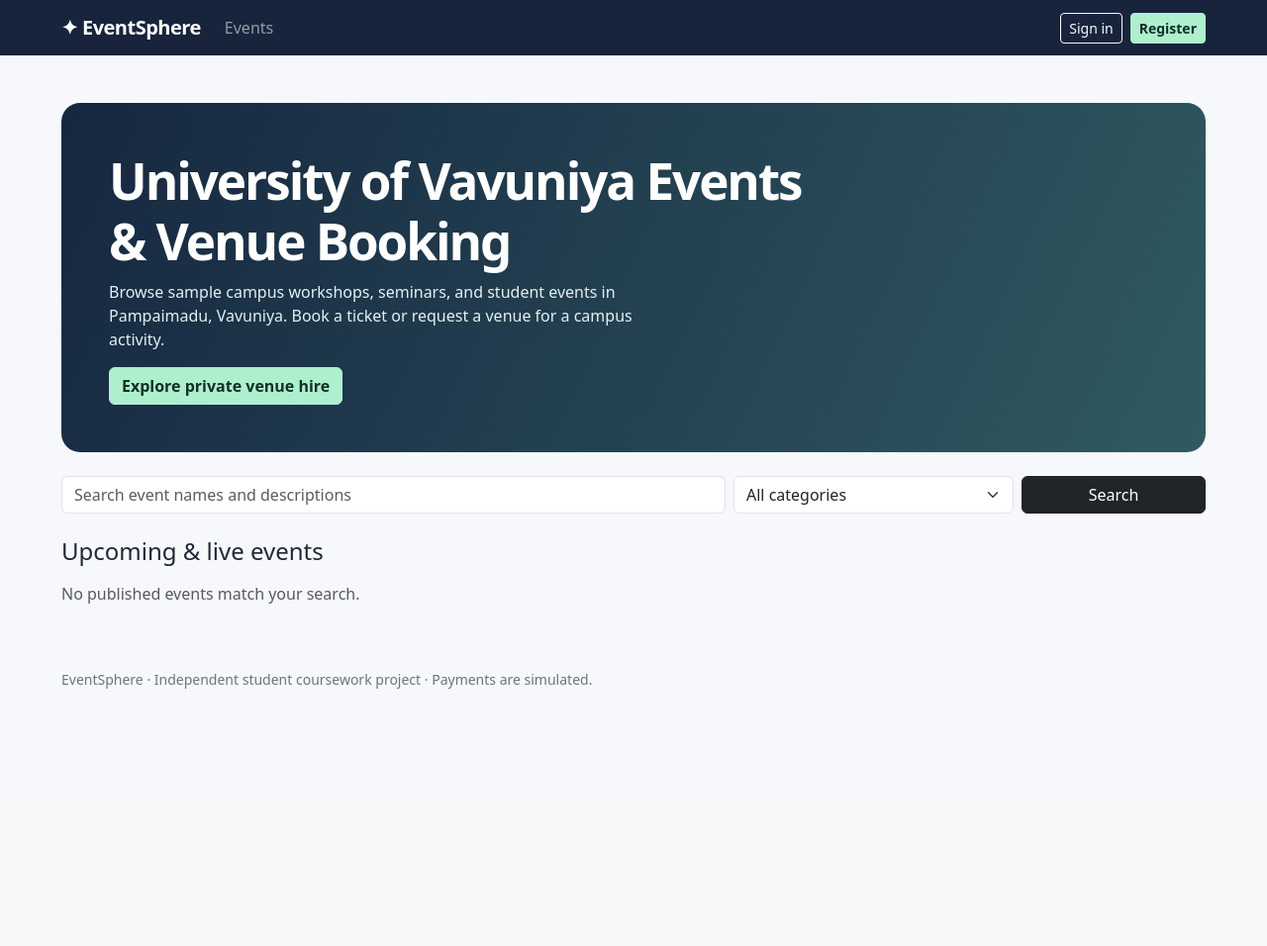
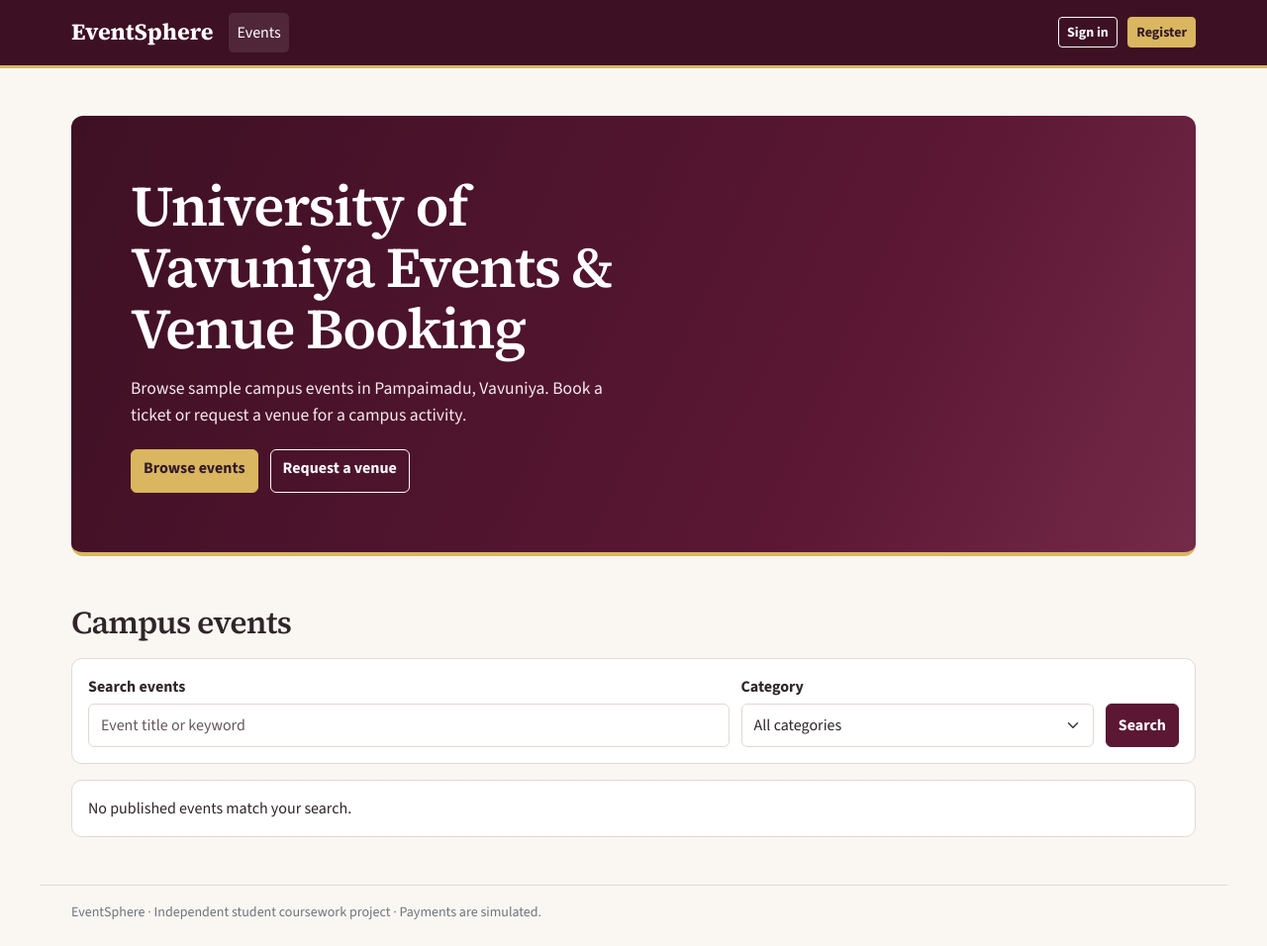
Before and after one commit to vishnu-tharan/EventSphere, a FastAPI app: page / in a window 1280 px wide. Shown: the whole page at 99% size. Before the commit the page ends 696 px from the top, so only its background shows below. Run offline with FastAPI, Linux system fonts and the light colour scheme.

Commit message:
Apply campus theme

```diff
--- a/static/style.css
+++ b/static/style.css
@@ -1,17 +1,173 @@
-:root{--navy:#17243c;--mint:#aef0ce;--bg:#f6f8fb}
-body{background:var(--bg);color:#1f2937;min-height:100vh}
-.site-wrap{max-width:1180px}
-.bg-navy{background:var(--navy)}
-.navbar-brand{letter-spacing:-.5px}
-.btn-mint{background:var(--mint);color:#123025;border:1px solid var(--mint);font-weight:700}
-.hero{background:linear-gradient(115deg,#162740,#305a61);color:white;border-radius:19px}
-.hero h1{max-width:700px;font-size:clamp(2rem,4vw,3.6rem);font-weight:800;letter-spacing:-.04em}
-.hero p{max-width:570px;color:#e4f0f2}
-.eyebrow{font-size:.8rem;letter-spacing:.18em;font-weight:800;color:#aef0ce;margin-bottom:14px}
-.card{border:1px solid #e2e8f0;border-radius:13px;box-shadow:0 1px 4px rgba(20,35,57,.04)}
-.event-card{overflow:hidden}.venue-img{height:165px;object-fit:cover}.event-placeholder{height:155px;background:linear-gradient(135deg,#e2eaf5,#c9eee3);display:grid;place-items:center;font-size:4.5rem;color:#246159}
-.category-pill{background:#ddf4e9;color:#236449;border-radius:999px;padding:4px 10px;font-size:.75rem;font-weight:800}
-.ticket-image{max-width:170px}.ticket-image img{max-width:100%;border:1px solid #e2e8f0;border-radius:7px;background:white}
-.code-small{word-break:break-all;font-size:.7rem}.log-table pre{white-space:pre-wrap;word-break:break-word;max-width:480px}
-.log-table td{max-width:480px}.form-label{font-weight:600}
-@media(max-width:375px){.hero{padding:22px!important}.site-wrap{padding-left:12px;padding-right:12px}.hero h1{font-size:1.9rem}}
+:root {
+  --maroon: #5b1734;
+  --maroon-dark: #3e1024;
+  --gold: #d9b65f;
+  --gold-light: #fbefd1;
+  --ivory: #faf7f2;
+  --ink: #30252a;
+  --muted: #65585d;
+  --border: #e3d7d2;
+  --bs-body-font-family: "Source Sans 3", system-ui, sans-serif;
+  --bs-body-color: var(--ink);
+  --bs-body-bg: var(--ivory);
+  --bs-secondary-color: var(--muted);
+  --bs-border-color: var(--border);
+  --bs-link-color-rgb: 91, 23, 52;
+  --bs-link-hover-color-rgb: 62, 16, 36;
+}
+
+body { display: flex; flex-direction: column; min-height: 100vh; }
+main { flex: 1; }
+.site-wrap { max-width: 1200px; padding-inline: clamp(1rem, 3vw, 2rem); }
+h1, h2, h3, .h2, .h4, .h5 {
+  font-family: "Source Serif 4", Georgia, serif;
+  font-weight: 600;
+  letter-spacing: -.025em;
+  overflow-wrap: anywhere;
+}
+a, button, input, select, textarea { scroll-margin-block: 1rem; }
+:focus-visible {
+  outline: 3px solid #946815;
+  outline-offset: 3px;
+}
+.skip-link {
+  position: absolute;
+  inset: .5rem auto auto .5rem;
+  padding: .6rem 1rem;
+  background: white;
+  z-index: 2;
+}
+.site-nav {
+  background: var(--maroon-dark);
+  border-bottom: 3px solid var(--gold);
+  padding-block: .65rem;
+  --bs-navbar-color: #f3e6eb;
+  --bs-navbar-hover-color: #fff;
+  --bs-navbar-brand-color: #fff;
+}
+.site-nav .navbar-brand {
+  font-family: "Source Serif 4", Georgia, serif;
+  font-size: 1.45rem;
+  font-weight: 700;
+}
+.site-nav .nav-link { border-radius: .3rem; padding-inline: .65rem; }
+.site-nav .nav-link:hover, .site-nav .nav-link[aria-current] {
+  background: #ffffff18;
+  color: #fff;
+}
+.site-nav .navbar-text { color: #f3e6eb; overflow-wrap: anywhere; }
+.nav-account { display: flex; flex-wrap: wrap; align-items: center; gap: .65rem; }
+.site-nav :focus-visible, .hero :focus-visible { outline-color: var(--gold); }
+.site-nav .navbar-toggler { min-height: 44px; min-width: 44px; }
+.site-wrap footer, footer.site-wrap { border-top: 1px solid var(--border); padding-top: 1rem; }
+.btn { font-weight: 650; }
+.btn-dark {
+  --bs-btn-bg: var(--maroon);
+  --bs-btn-border-color: var(--maroon);
+  --bs-btn-hover-bg: var(--maroon-dark);
+  --bs-btn-hover-border-color: var(--maroon-dark);
+  --bs-btn-active-bg: var(--maroon-dark);
+  --bs-btn-active-border-color: var(--maroon-dark);
+  --bs-btn-disabled-bg: var(--maroon);
+  --bs-btn-disabled-border-color: var(--maroon);
+}
+.btn-outline-dark, .btn-outline-primary {
+  --bs-btn-color: var(--maroon);
+  --bs-btn-border-color: var(--maroon);
+  --bs-btn-hover-color: #fff;
+  --bs-btn-hover-bg: var(--maroon);
+  --bs-btn-hover-border-color: var(--maroon);
+  --bs-btn-active-color: #fff;
+  --bs-btn-active-bg: var(--maroon-dark);
+  --bs-btn-active-border-color: var(--maroon-dark);
+}
+.btn-gold {
+  --bs-btn-color: #32192a;
+  --bs-btn-bg: var(--gold);
+  --bs-btn-border-color: var(--gold);
+  --bs-btn-hover-color: #32192a;
+  --bs-btn-hover-bg: #efd28a;
+  --bs-btn-hover-border-color: #efd28a;
+  --bs-btn-active-color: #32192a;
+  --bs-btn-active-bg: #efd28a;
+  --bs-btn-active-border-color: #efd28a;
+}
+.form-control, .form-select { background-color: white; min-height: 44px; max-width: 100%; }
+.form-control:focus, .form-select:focus {
+  background-color: white;
+  border-color: #946815;
+  box-shadow: 0 0 0 .2rem #94681532;
+}
+.form-label { margin-bottom: .3rem; font-weight: 650; }
+.hero {
+  padding: clamp(1.5rem, 5vw, 3.75rem);
+  color: white;
+  background: linear-gradient(115deg, var(--maroon-dark), var(--maroon) 68%, #742a49);
+  border-bottom: 4px solid var(--gold);
+  border-radius: .75rem;
+}
+.hero h1 { max-width: 17ch; font-size: clamp(2rem, 4.5vw, 3.85rem); line-height: 1.08; }
+.hero p { max-width: 55ch; margin: 1rem 0 1.4rem; color: #f6e9ee; font-size: 1.1rem; }
+.hero-actions { display: flex; flex-wrap: wrap; gap: .75rem; }
+.hero-actions .btn, .event-search .btn { min-height: 44px; }
+.event-list { margin-top: clamp(1.75rem, 4vw, 3rem); }
+.event-search {
+  display: grid;
+  grid-template-columns: minmax(0, 1fr) minmax(10rem, .55fr) auto;
+  align-items: end;
+  gap: .75rem;
+  padding: 1rem;
+  margin: 1rem 0;
+  border: 1px solid var(--border);
+  border-radius: .65rem;
+  background: white;
+}
+.event-grid { display: grid; grid-template-columns: repeat(auto-fit, minmax(min(100%, 17.5rem), 1fr)); gap: 1rem; }
+.card {
+  --bs-card-bg: white;
+  --bs-card-border-color: var(--border);
+  --bs-card-border-radius: .65rem;
+  min-width: 0;
+  box-shadow: 0 2px 6px #3e102409;
+  overflow-wrap: anywhere;
+}
+.event-card { border-top: 3px solid var(--gold); overflow: hidden; }
+.event-card .card-body { display: flex; align-items: flex-start; flex-direction: column; padding: 1.15rem; }
+.event-card h3 { margin: .65rem 0 .35rem; }
+.venue-img { height: 165px; object-fit: cover; }
+.event-time { color: var(--maroon); font-weight: 650; margin-bottom: .3rem; }
+.event-venue { color: var(--muted); }
+.category-pill {
+  display: inline-block;
+  background: var(--gold-light);
+  color: #633e13;
+  border-radius: .3rem;
+  padding: .15rem .5rem;
+  font-size: .85rem;
+  font-weight: 700;
+}
+.empty-events { padding: 1rem; border: 1px solid var(--border); border-radius: .65rem; background: white; }
+.empty-events p:last-child { margin-bottom: 0; }
+.table { --bs-table-bg: white; }
+.table thead { --bs-table-bg: #f4e8eb; --bs-table-color: var(--maroon-dark); }
+.table-responsive { border: 1px solid var(--border); border-radius: .6rem; }
+.table-responsive .table { margin-bottom: 0; }
+.log-table pre { white-space: pre-wrap; overflow-wrap: anywhere; min-width: 12rem; max-width: 30rem; }
+.code-small { overflow-wrap: anywhere; font-size: .8rem; }
+.ticket-image { max-width: 170px; }
+.ticket-image img { max-width: 100%; height: auto; border: 1px solid var(--border); border-radius: .45rem; background: white; }
+#reader { overflow: hidden; }
+
+@media (max-width: 1199.98px) {
+  .site-nav .nav-link { display: flex; align-items: center; min-height: 44px; }
+  .nav-account { border-top: 1px solid #ffffff36; margin-top: .5rem; padding-top: .75rem; }
+}
+
+@media (max-width: 575.98px) {
+  .btn { min-height: 44px; }
+  .btn-sm { display: inline-flex; align-items: center; }
+  .hero-actions > *, .event-card .btn { width: 100%; }
+  .event-search { grid-template-columns: minmax(0, 1fr) auto; }
+  .event-search > :first-child { grid-column: 1 / -1; }
+  .event-card .btn { display: grid; place-items: center; }
+}
--- a/templates/base.html
+++ b/templates/base.html
@@ -4,17 +4,21 @@
   <meta charset="utf-8">
   <meta name="viewport" content="width=device-width,initial-scale=1">
   <title>{% block title %}EventSphere{% endblock %}</title>
+  <link rel="preconnect" href="https://fonts.googleapis.com">
+  <link rel="preconnect" href="https://fonts.gstatic.com" crossorigin>
+  <link href="https://fonts.googleapis.com/css2?family=Source+Sans+3:wght@400;500;600;700&amp;family=Source+Serif+4:wght@500;600;700&amp;display=swap" rel="stylesheet">
   <link href="https://cdn.jsdelivr.net/npm/bootstrap@5.3.3/dist/css/bootstrap.min.css" rel="stylesheet">
   <link href="/static/style.css" rel="stylesheet">
 </head>
 <body>
-<nav class="navbar navbar-expand-lg navbar-dark bg-navy">
+<a class="skip-link visually-hidden-focusable" href="#main-content">Skip to content</a>
+<nav class="navbar navbar-expand-xl site-nav" data-bs-theme="dark" aria-label="Main navigation">
   <div class="container-fluid site-wrap">
-    <a class="navbar-brand fw-bold" href="/">✦ EventSphere</a>
-    <button class="navbar-toggler" type="button" data-bs-toggle="collapse" data-bs-target="#navitems" aria-label="Toggle navigation"><span class="navbar-toggler-icon"></span></button>
+    <a class="navbar-brand" href="/">EventSphere</a>
+    <button class="navbar-toggler" type="button" data-bs-toggle="collapse" data-bs-target="#navitems" aria-controls="navitems" aria-expanded="false" aria-label="Toggle navigation"><span class="navbar-toggler-icon"></span></button>
     <div class="collapse navbar-collapse" id="navitems">
       <div class="navbar-nav me-auto">
-        <a class="nav-link" href="/">Events</a>
+        <a class="nav-link" href="/" {% if request.url.path == '/' %}aria-current="page"{% endif %}>Events</a>
         {% if user and user.role=='attendee' %}
           <a class="nav-link" href="/bookings">My bookings</a>
           <a class="nav-link" href="/hire">Private hire</a>
@@ -29,17 +33,19 @@
         {% endif %}
         {% if user and user.role=='staff' %}<a class="nav-link" href="/staff/scanner">QR Scanner</a>{% endif %}
       </div>
+      <div class="nav-account">
       {% if user %}
-        <span class="navbar-text text-light me-3">{{user.name}} <small class="opacity-75">({{user.role}})</small></span>
+        <span class="navbar-text">{{user.name}} <small>({{user.role}})</small></span>
         <form method="post" action="/logout"><input type="hidden" name="csrf" value="{{csrf}}"><button class="btn btn-sm btn-outline-light">Sign out</button></form>
       {% else %}
-        <a class="btn btn-sm btn-outline-light me-2" href="/login">Sign in</a>
-        <a class="btn btn-sm btn-mint" href="/register">Register</a>
+        <a class="btn btn-sm btn-outline-light" href="/login">Sign in</a>
+        <a class="btn btn-sm btn-gold" href="/register">Register</a>
       {% endif %}
+      </div>
     </div>
   </div>
 </nav>
-<main class="site-wrap container-fluid py-4 py-lg-5">
+<main id="main-content" tabindex="-1" class="site-wrap container-fluid py-4 py-lg-5">
   {% if note %}<div class="alert alert-info">{{note}}</div>{% endif %}
   {% if error %}<div class="alert alert-danger">{{error}}</div>{% endif %}
   {% block content %}{% endblock %}
--- a/templates/home.html
+++ b/templates/home.html
@@ -1,22 +1,47 @@
 {% extends 'base.html' %}{% block title %}Find events - EventSphere{% endblock %}
 {% block content %}
-<div class="hero p-4 p-lg-5 mb-4">
+<section class="hero">
   <h1>University of Vavuniya Events &amp; Venue Booking</h1>
-  <p>Browse sample campus workshops, seminars, and student events in Pampaimadu, Vavuniya. Book a ticket or request a venue for a campus activity.</p>
-  <a class="btn btn-mint" href="/hire">Explore private venue hire</a>
-</div>
-<form class="row g-2 mb-4" method="get" action="/">
-  <div class="col-12 col-md-7"><input class="form-control" name="q" placeholder="Search event names and descriptions" value="{{q}}"></div>
-  <div class="col-8 col-md-3"><select class="form-select" name="category"><option value="">All categories</option>{% for cat in categories %}<option value="{{cat}}" {% if category==cat %}selected{% endif %}>{{cat}}</option>{% endfor %}</select></div>
-  <div class="col-4 col-md-2"><button class="btn btn-dark w-100">Search</button></div>
-</form>
-<h2 class="h4 mb-3">Upcoming & live events</h2>
-<div class="row g-3">
-{% for event in events %}
-<div class="col-12 col-md-6 col-xl-4"><div class="card event-card h-100">
-{% if event.venue.image_url %}<img src="{{event.venue.image_url}}" class="card-img-top venue-img" alt="{{event.venue.name}}">{% else %}<div class="event-placeholder">✦</div>{% endif %}
-<div class="card-body"><span class="small category-pill">{{event.category}}</span><h3 class="h5 mt-2">{{event.title}}</h3><div class="small text-muted mb-2">📍 {{event.venue.name}} · {{event.venue.location}}</div><div class="small mb-3">🗓 {{fmt(event.start_at)}}</div>
-<a href="/events/{{event.id}}" class="btn btn-outline-dark">View tickets</a></div></div></div>
-{% else %}<p class="text-muted">No published events match your search.</p>{% endfor %}
-</div>
+  <p>Browse sample campus events in Pampaimadu, Vavuniya. Book a ticket or request a venue for a campus activity.</p>
+  <div class="hero-actions">
+    <a class="btn btn-gold" href="#events">Browse events</a>
+    <a class="btn btn-outline-light" href="/hire">Request a venue</a>
+  </div>
+</section>
+<section id="events" class="event-list" aria-labelledby="events-title">
+  <h2 id="events-title">Campus events</h2>
+  <form class="event-search" method="get" action="/#events" role="search" aria-label="Find campus events">
+    <div>
+      <label class="form-label" for="event-query">Search events</label>
+      <input class="form-control" id="event-query" type="search" name="q" placeholder="Event title or keyword" value="{{q}}">
+    </div>
+    <div>
+      <label class="form-label" for="event-category">Category</label>
+      <select class="form-select" id="event-category" name="category">
+        <option value="">All categories</option>
+        {% for cat in categories %}<option value="{{cat}}" {% if category==cat %}selected{% endif %}>{{cat}}</option>{% endfor %}
+      </select>
+    </div>
+    <button class="btn btn-dark">Search</button>
+  </form>
+  <div class="event-grid">
+    {% for event in events %}
+    <article class="card event-card">
+      {% if event.venue.image_url %}<img src="{{event.venue.image_url}}" class="card-img-top venue-img" alt="{{event.venue.name}}" loading="lazy">{% endif %}
+      <div class="card-body">
+        <span class="category-pill">{{event.category}}</span>
+        <h3 class="h5">{{event.title}}</h3>
+        <p class="event-time">{{fmt(event.start_at)}}</p>
+        <p class="event-venue">{{event.venue.name}}<br>{{event.venue.location}}</p>
+        <a href="/events/{{event.id}}" class="btn btn-outline-dark mt-auto">View tickets<span class="visually-hidden"> for {{event.title}}</span></a>
+      </div>
+    </article>
+    {% else %}
+    <div class="empty-events">
+      <p>No published events match your search.</p>
+      {% if q or category %}<a href="/#events">Clear search and filters</a>{% endif %}
+    </div>
+    {% endfor %}
+  </div>
+</section>
 {% endblock %}
```
